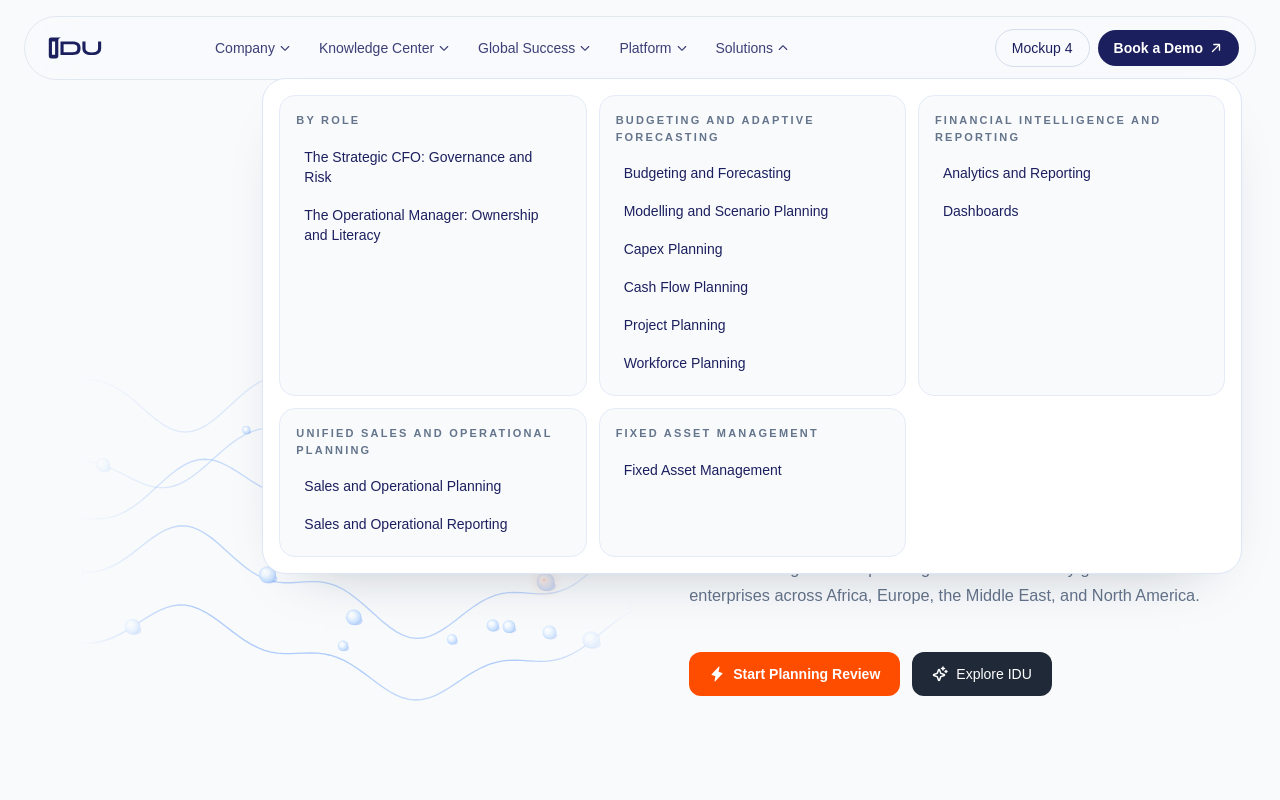
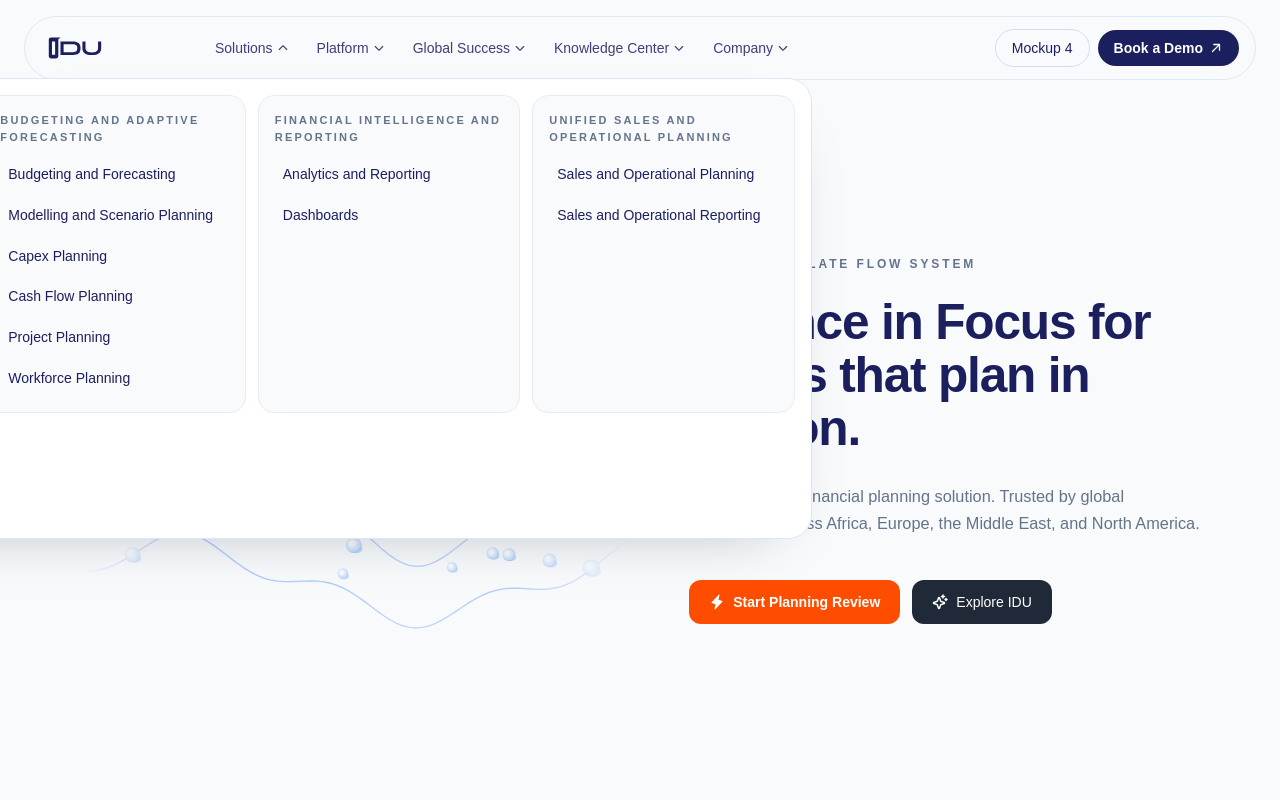
Before and after one commit to futuroelectra/IDU-mock-up, a Next.js app: page /11 in a window 1280 px wide. Both pictures are taken after a click on the button "Solutions". Shown: the top 800 px of the page. Built offline with nearby package versions, Linux system fonts and the light colour scheme.

Commit message:
Refine mockup 11 hero spacing and improve mega-menu layout

```diff
--- a/app/11/page.tsx
+++ b/app/11/page.tsx
@@ -87,8 +87,8 @@ export default function Page11() {
     <main style={{ backgroundColor: palette.surface, color: palette.ink }} className="min-h-screen overflow-x-hidden">
       <MockupElevenNav />
 
-      <section className="px-8 pb-30 pt-40 sm:px-12 sm:pt-44 xl:px-20">
-        <div className="mx-auto grid min-h-[calc(100vh-8rem)] max-w-[94rem] items-center gap-14 lg:grid-cols-[1.04fr_0.96fr] xl:gap-18">
+      <section className="px-8 pb-24 pt-28 sm:px-12 sm:pt-32 xl:px-20">
+        <div className="mx-auto grid min-h-[calc(100vh-11rem)] max-w-[94rem] items-center gap-14 lg:grid-cols-[1.04fr_0.96fr] xl:gap-18">
           <div className="relative h-[340px] sm:h-[440px] lg:h-[540px]">
             <div className="absolute inset-0 [mask-image:radial-gradient(128%_112%_at_50%_50%,black_60%,transparent_100%)] [-webkit-mask-image:radial-gradient(128%_112%_at_50%_50%,black_60%,transparent_100%)]">
               <AnimationDepartmentFlowsSlate />
--- a/components/MockupElevenNav.tsx
+++ b/components/MockupElevenNav.tsx
@@ -8,6 +8,7 @@ import { megaMenuData } from './navMenuData'
 
 export default function MockupElevenNav() {
   const [openIndex, setOpenIndex] = useState<number | null>(null)
+  const menuItems = [...megaMenuData].reverse()
 
   return (
     <header className="fixed inset-x-0 top-0 z-50 px-4 pt-4 sm:px-6" onMouseLeave={() => setOpenIndex(null)}>
@@ -17,7 +18,7 @@ export default function MockupElevenNav() {
         </Link>
 
         <div className="relative mx-auto hidden items-center gap-1 lg:flex">
-          {megaMenuData.map((item, index) => {
+          {menuItems.map((item, index) => {
             const isOpen = openIndex === index
             return (
               <div key={item.label} className="relative" onMouseEnter={() => setOpenIndex(index)}>
@@ -30,9 +31,9 @@ export default function MockupElevenNav() {
                 </button>
 
                 {isOpen && (
-                  <div className="absolute left-1/2 top-full w-[min(95vw,980px)] -translate-x-1/2 pt-3">
-                    <div className="rounded-3xl border border-[#dce6f6] bg-white p-4 shadow-[0_24px_60px_-42px_rgba(15,23,42,0.38)]">
-                      <div className="grid gap-3 md:grid-cols-2 lg:grid-cols-3">
+                  <div className="absolute left-1/2 top-full w-[min(96vw,1120px)] -translate-x-1/2 pt-3">
+                    <div className="max-h-[68vh] overflow-auto rounded-3xl border border-[#dce6f6] bg-white p-4 shadow-[0_24px_60px_-42px_rgba(15,23,42,0.38)]">
+                      <div className="grid gap-3 md:grid-cols-2 lg:grid-cols-3 xl:grid-cols-4">
                         {item.groups.map((group) => (
                           <div key={group.title} className="rounded-2xl border border-[#e5ecf7] bg-[#f8fafc] p-4">
                             <p className="text-[11px] font-semibold uppercase tracking-[0.2em] text-[#64748B]">{group.title}</p>
@@ -41,7 +42,7 @@ export default function MockupElevenNav() {
                                 <li key={link.label}>
                                   <Link
                                     href={link.href ?? '#'}
-                                    className="block rounded-lg px-2 py-1.5 text-sm text-[#1C1F5E] transition-colors hover:bg-white hover:text-[#0F172A]"
+                                    className="block rounded-lg px-2 py-1.5 text-sm leading-relaxed text-[#1C1F5E] transition-colors hover:bg-white hover:text-[#0F172A]"
                                   >
                                     {link.label}
                                   </Link>
```
